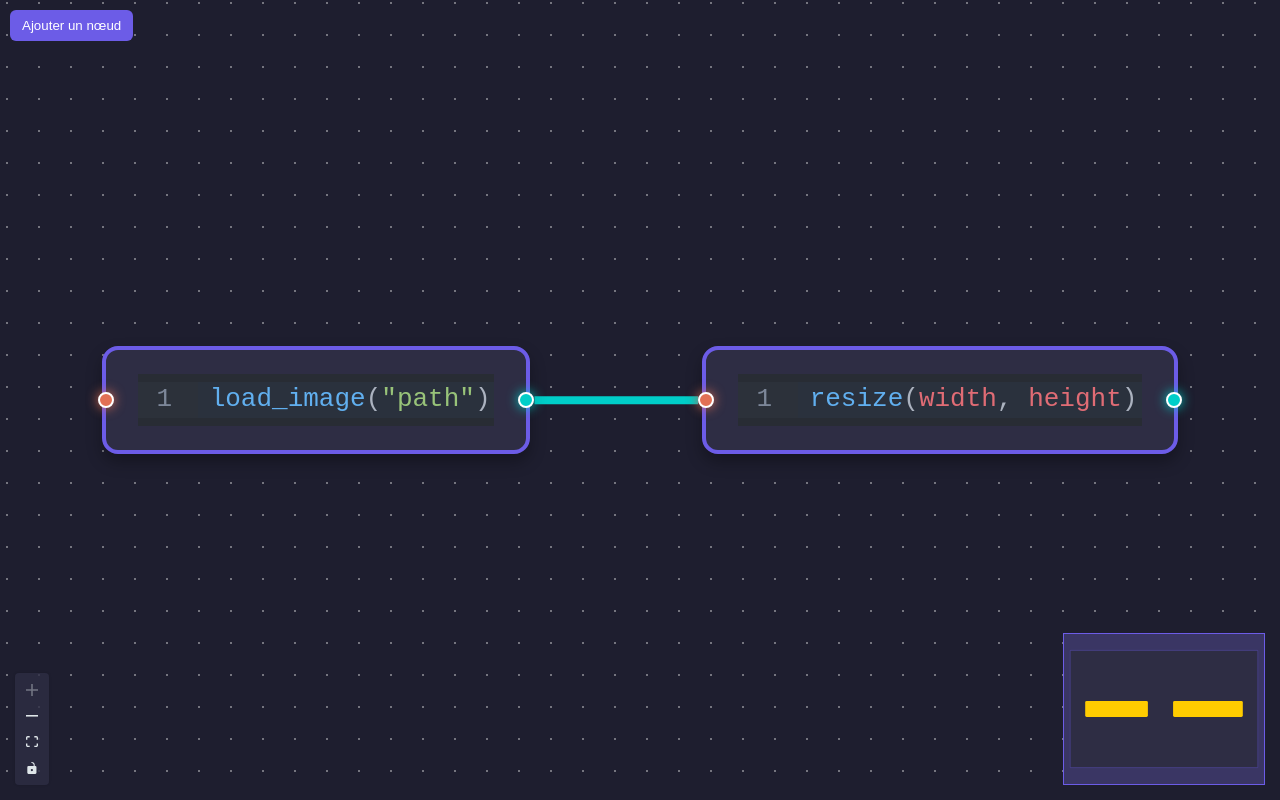
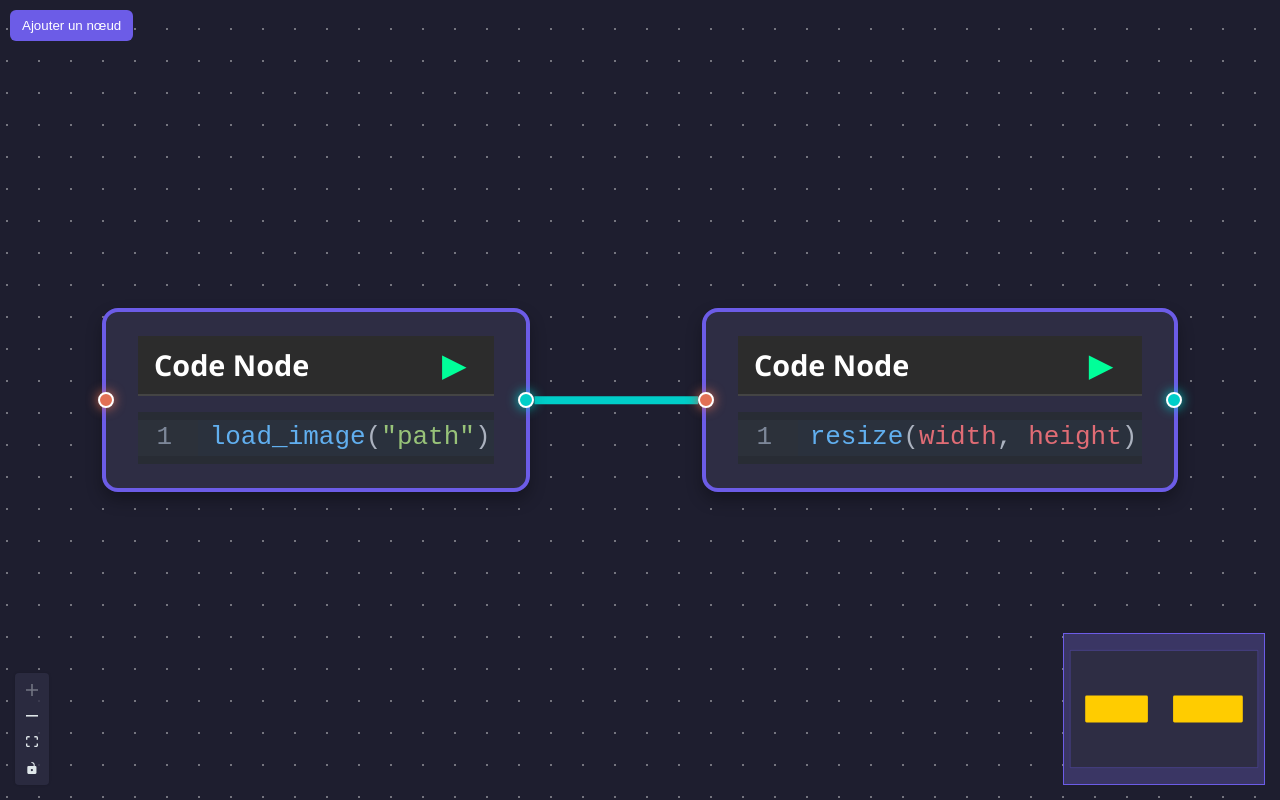
Before and after one commit to Quoruda/NodalPy, a React (Vite) app in the folder front-editor/: page / in a window 1280 px wide. Built offline with nearby package versions, Linux system fonts and the light colour scheme.

Commit message:
Add Run Button

```diff
--- a/front-editor/src/App.css
+++ b/front-editor/src/App.css
@@ -37,3 +37,44 @@
 .react-flow__attribution{
   display: None;
 }
+
+/* App.css */
+
+/* Style des edges non sélectionnées (par défaut) */
+.react-flow__edge-path {
+  stroke: #999;
+  stroke-width: 1.5px;
+}
+
+/* Style de l’edge sélectionnée */
+.react-flow__edge.selected .react-flow__edge-path {
+  stroke: #ff0072 !important;
+  stroke-width: 4px !important;
+}
+
+.custom-node-header {
+  display: flex;
+  justify-content: space-between;
+  align-items: center;
+  background: #2c2c2c;
+  color: white;
+  padding: 0.25rem 0.5rem;
+  font-size: 0.9rem;
+  border-bottom: 1px solid #444;
+}
+
+.execute-button {
+  background: transparent;
+  border: none;
+  color: #00ff99;
+  cursor: pointer;
+  font-size: 1rem;
+  margin-left: 0.5rem;
+  transition: color 0.2s, transform 0.1s;
+
+}
+
+.execute-button:hover {
+  color: #00ffaa;
+  transform: scale(1.1);
+}
--- a/front-editor/src/App.jsx
+++ b/front-editor/src/App.jsx
@@ -1,4 +1,4 @@
-import React, { useCallback, useState } from 'react';
+import React, {useCallback, useEffect, useState} from 'react';
 import {
     ReactFlow,
     useNodesState,
@@ -36,6 +36,16 @@ function FunctionNode({ id, data, isConnectable }) {
 function CodeNode({ data, isConnectable }) {
     return (
         <div className="custom-node">
+            <div className="custom-node-header">
+                <span>Code Node</span>
+                <button
+                    onClick={() => data.onExecute?.(data.code)}
+                    className="execute-button"
+                    title="Exécuter"
+                >
+                    ▶
+                </button>
+            </div>
 
             <div style={{ width: 'auto' }}>
                 <CodeMirror
@@ -47,12 +57,13 @@ function CodeNode({ data, isConnectable }) {
                     basicSetup={{ lineNumbers: true }}
                 />
             </div>
+
             <Handle type="target" position={Position.Left} className="handle input-handle" isConnectable={isConnectable} />
             <Handle type="source" position={Position.Right} className="handle output-handle" isConnectable={isConnectable} />
         </div>
-
     );
 }
+
 
 
 const nodeTypes = {
@@ -88,6 +99,20 @@ export default function App() {
         [setEdges]
     );
 
+    const [selectedEdge, setSelectedEdge] = useState(null);
+
+    // Supprimer avec "Delete"
+    useEffect(() => {
+        const handleKeyDown = (event) => {
+            if (event.key === 'Delete' && selectedEdge) {
+                setEdges((eds) => eds.filter((e) => e.id !== selectedEdge.id));
+                setSelectedEdge(null);
+            }
+        };
+        window.addEventListener('keydown', handleKeyDown);
+        return () => window.removeEventListener('keydown', handleKeyDown);
+    }, [selectedEdge, setEdges]);
+
     // Callback pour modifier le code d'un noeud
     const updateNodeCode = (nodeId, newCode) => {
         setNodes((nds) =>
@@ -121,6 +146,15 @@ export default function App() {
         setNodeCount((count) => count + 1);
     };
 
+    const styledEdges = edges.map((edge) => ({
+        ...edge,
+        style: {
+            stroke: edge.id === selectedEdge?.id ? '#ff0072' : '#999',
+            strokeWidth: edge.id === selectedEdge?.id ? 3 : 1.5,
+        },
+    }));
+
+
     // Injecte updateNodeCode dans chaque noeud existant au démarrage
     const preparedNodes = nodes.map((node) => ({
         ...node,
@@ -138,7 +172,8 @@ export default function App() {
 
             <ReactFlow
                 nodes={preparedNodes}
-                edges={edges}
+                edges={styledEdges}
+                onEdgeClick={(_, edge) => setSelectedEdge(edge)}
                 onNodesChange={onNodesChange}
                 onEdgesChange={onEdgesChange}
                 onConnect={onConnect}
```
